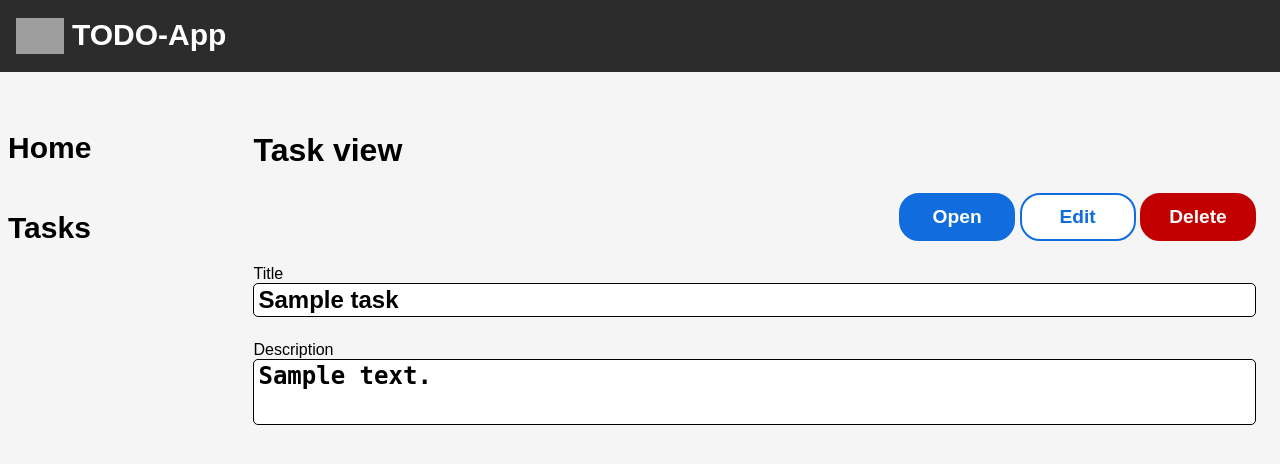
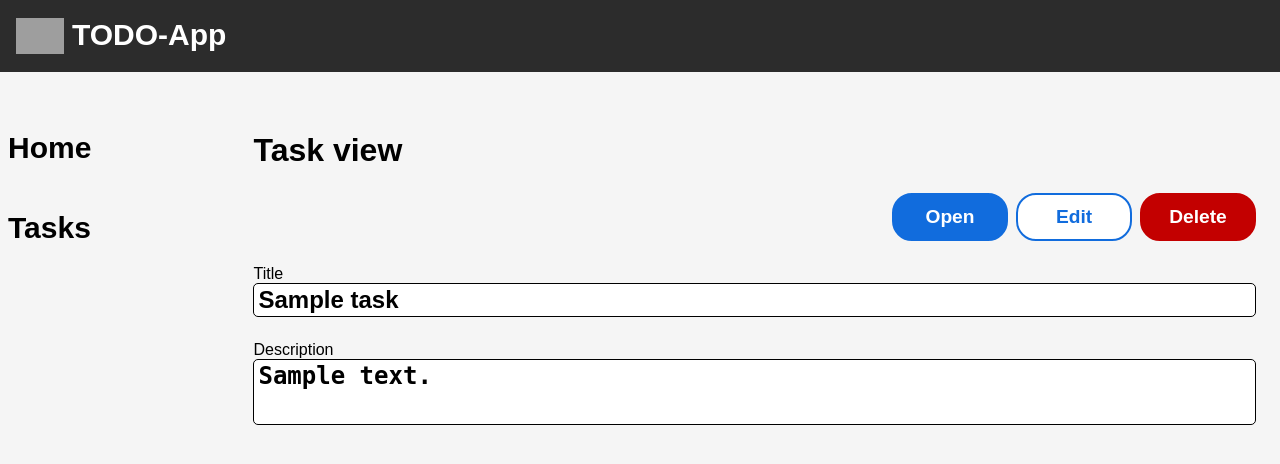
Before and after one commit to mmerklinger/todo-app, a Python web app: template todo_app/templates/tasks_get_by_id.html in a window 1280 px wide. Shown: the top 464 px of the page. Run offline with Jinja, Linux system fonts and the light colour scheme; the template is opened without the code that fills it: most values are stand-ins (such as "Sample title", 1, 10 or a date in 2020); grey boxes are pictures that could not be loaded.

Commit message:
Align button spacing with minimal width

```diff
--- a/todo_app/static/styles.css
+++ b/todo_app/static/styles.css
@@ -156,7 +156,10 @@ tr:last-child > td:last-child {
 
 .task-box-actions {
     margin-top: 1.5rem;
-    text-align: right;
+    display: inline-flex;
+    flex-direction: row;
+    width: 100%;
+    justify-content: flex-end;
 }
 
 /* authentication box */
@@ -196,7 +199,7 @@ tr:last-child > td:last-child {
     display: grid;
     grid-template-columns: 4fr;
     gap: 0.25rem 0.25rem;
-    min-width: 373px;
+    min-width: 380px;
 }
 
 .header {
@@ -292,7 +295,6 @@ tr:last-child > td:last-child {
         display: grid;
         grid-template-columns: 2fr 9fr;
         gap: 0.25rem 0.25rem;
-        min-width: 366px;
     }
 
     .header {
--- a/todo_app/templates/tasks_get_by_id.html
+++ b/todo_app/templates/tasks_get_by_id.html
@@ -3,12 +3,12 @@
                 <div class="task-box">
                     <div class="task-box-actions">
                         {% if task.open %}
-                        <button class="btn-primary" onclick="window.location.href='{{ url_for('tasks.close_by_id', id=task.id) }}';">Close</button>
+                        <div><button class="btn-primary" style="margin-right: 0.5rem" onclick="window.location.href='{{ url_for('tasks.close_by_id', id=task.id) }}';">Close</button></div>
                         {% else %}
-                        <button class="btn-primary" onclick="window.location.href='{{ url_for('tasks.open_by_id', id=task.id) }}';">Open</button>
+                        <div><button class="btn-primary" style="margin-right: 0.5rem" onclick="window.location.href='{{ url_for('tasks.open_by_id', id=task.id) }}';">Open</button></div>
                         {% endif %}
-                        <button class="btn-secondary" onclick="window.location.href='{{ url_for('tasks.update_by_id', id=task.id) }}';">Edit</button>
-                        <button class="btn-primary-delete"onclick="window.location.href='{{ url_for('tasks.delete_by_id', id=task.id) }}';">Delete</button>
+                        <div><button class="btn-secondary" style="margin-right: 0.5rem" onclick="window.location.href='{{ url_for('tasks.update_by_id', id=task.id) }}';">Edit</button></div>
+                        <div><button class="btn-primary-delete" onclick="window.location.href='{{ url_for('tasks.delete_by_id', id=task.id) }}';">Delete</button></div>
                     </div>
                     <form>
                         <div class="task-box-form-element">
```
